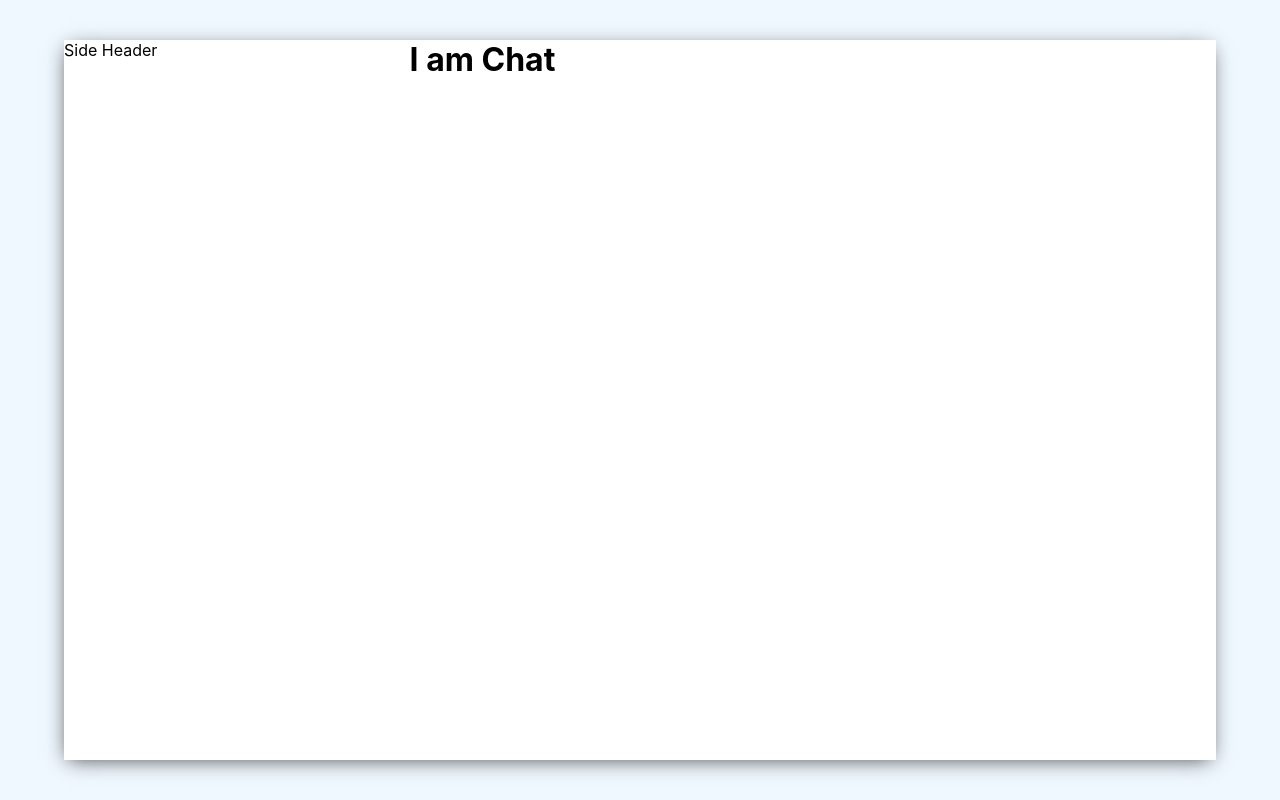
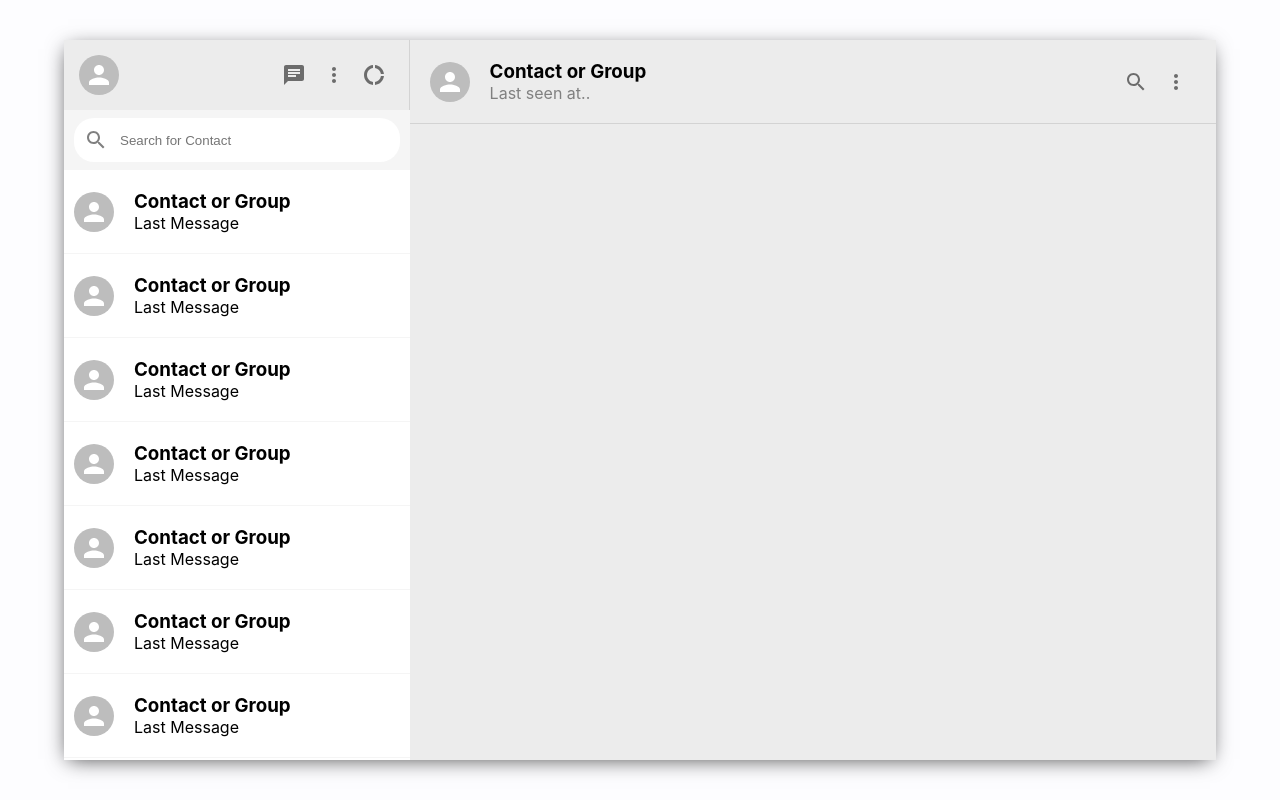
Before and after one commit to santushtisharma10/WhatsApp-Clone, a React (Create React App) app in the folder frontend/: page / in a window 1280 px wide. Built offline with nearby package versions, Linux system fonts and the light colour scheme.

Commit message:
components added

```diff
--- a/frontend/package.json
+++ b/frontend/package.json
@@ -3,6 +3,12 @@
   "version": "0.1.0",
   "private": true,
   "dependencies": {
+    "@emotion/react": "^11.7.1",
+    "@emotion/styled": "^11.6.0",
+    "@material-ui/icons": "^4.11.2",
+    "@mui/core": "^5.0.0-alpha.54",
+    "@mui/icons-material": "^5.3.1",
+    "@mui/material": "^5.4.0",
     "@testing-library/jest-dom": "^5.16.2",
     "@testing-library/react": "^12.1.2",
     "@testing-library/user-event": "^13.5.0",
--- a/frontend/src/App.css
+++ b/frontend/src/App.css
@@ -5,7 +5,7 @@
 
   display: grid;
   place-content: center;
-  background-color: aliceblue;
+  background-color: rgb(253, 253, 255);
   height: 100vh;
 }
 .WhatsApp {
@@ -13,7 +13,7 @@
   display: flex;
   height: 90vh;
   width: 90vw;
-  background-color: white;
+  background-color: rgb(236, 236, 236);
   box-shadow: -1px 4px 20px -5px rgba(0,0,0,0.75);
 }
 .side {
@@ -28,3 +28,72 @@
   flex-direction: column;
   flex: 0.7;
 }
+.side-header {
+
+  display: flex;
+  justify-content: space-between;
+  padding: 15px;
+  border-right:1px solid lightgray;
+}
+.side-headerRight {
+
+  display: flex;
+  align-items: center;
+  justify-content: space-between;
+}
+.side-search {
+
+  display: flex;
+  background-color: whitesmoke;
+  align-items: center;
+  padding: 10px;
+  height: 40px;
+}
+.side-searchContainer {
+
+  display: flex;
+  background-color: white;
+  align-items: center;
+  width: 100%;
+  border-radius: 20px;
+  padding: 10px;
+}
+input {
+  border: none;
+  outline-width: 0;
+  margin-left: 10px;
+}
+.side-chats {
+  flex: 1;
+  overflow: scroll;
+  background-color: white;
+}
+.sideChat {
+
+  display: flex;
+  padding: 10px;
+  align-items: center;
+  cursor: pointer;
+  border-bottom: 1px solid whitesmoke;
+}
+.sideChat:hover {
+
+  background-color: rgb(247, 244, 244);
+}
+.sideChat-info {
+
+  padding: 10px;
+  margin-left: 10px;
+}
+.chat-header {
+
+  display: flex;
+  padding: 20px;
+  align-items: center;
+  border-bottom: 1px solid lightgray;
+}
+.chat-headerInfo {
+
+  flex: 1;
+  padding-left: 20px;
+}
--- a/frontend/src/components/ChatComponent.js
+++ b/frontend/src/components/ChatComponent.js
@@ -1,8 +1,28 @@
+import { Avatar,IconButton } from '@mui/material';
 import React from 'react';
+
+import {MoreVert,  SearchOutlined} from '@mui/icons-material';
+
+
 
 function ChatComponent() {
   return <div className='chat'>
-      <h1> I am Chat</h1>
+      <div className='chat-header'>
+        <Avatar />
+        <div className='chat-headerInfo'>
+          <h3>Contact or Group</h3>
+          <p style={{color: "gray"}}>Last seen at..</p>
+        </div>
+        <div className='chat-headerRight'>
+        <IconButton>
+                    <SearchOutlined />
+                </IconButton>
+                <IconButton>
+                    <MoreVert />
+                </IconButton>
+
+        </div>
+      </div>
   </div>;
 }
 
--- /dev/null
+++ b/frontend/src/components/SideChat.js
@@ -0,0 +1,15 @@
+import { Avatar } from '@mui/material';
+import React from 'react';
+
+function SideChat() {
+  return <div className='sideChat'>
+
+      <Avatar />
+      <div className='sideChat-info'>
+          <h3>Contact or Group</h3>
+          <p>Last Message</p>
+      </div>
+  </div>;
+}
+
+export default SideChat;
--- a/frontend/src/components/SideComponent.js
+++ b/frontend/src/components/SideComponent.js
@@ -1,18 +1,46 @@
 import React from 'react';
+import IconButton from '@mui/material/IconButton';
+import ChatIcon from '@mui/icons-material/Chat';
+import MoreVertIcon from '@mui/icons-material/MoreVert';
+import DonutLargeTwoToneIcon from '@mui/icons-material/DonutLargeTwoTone';
+import { Avatar } from '@mui/material';
+import SearchOutlinedIcon from '@mui/icons-material/SearchOutlined';
+import SideChat from './SideChat';
 
 function SideComponent() {
-  return <div className='side'>
+    return <div className='side'>
 
+        <div className='side-header'>
+            <Avatar />
+            <div className='side-headerRight'>
 
-
-
-
-      <div className='side-header'>
-          <div className='side-headerRight'>
-              Side Header
-          </div>
-      </div>
-  </div>;
+                <IconButton>
+                    <ChatIcon />
+                </IconButton>
+                <IconButton>
+                    <MoreVertIcon />
+                </IconButton>
+                <IconButton>
+                    <DonutLargeTwoToneIcon />
+                </IconButton>
+            </div>
+        </div>
+        <div className='side-search'>
+            <div className='side-searchContainer'>
+                <SearchOutlinedIcon style={{color: "gray"}} />
+                <input placeholder='Search for Contact' type="text"></input>
+            </div>
+        </div>
+        <div className='side-chats'>
+            <SideChat />
+            <SideChat />
+            <SideChat />
+            <SideChat />
+            <SideChat />
+            <SideChat />
+            <SideChat />
+        </div>
+    </div>;
 }
 
 export default SideComponent;
```
Also changed, not shown: 1 other file (tests, documents, lock files or other folders).
